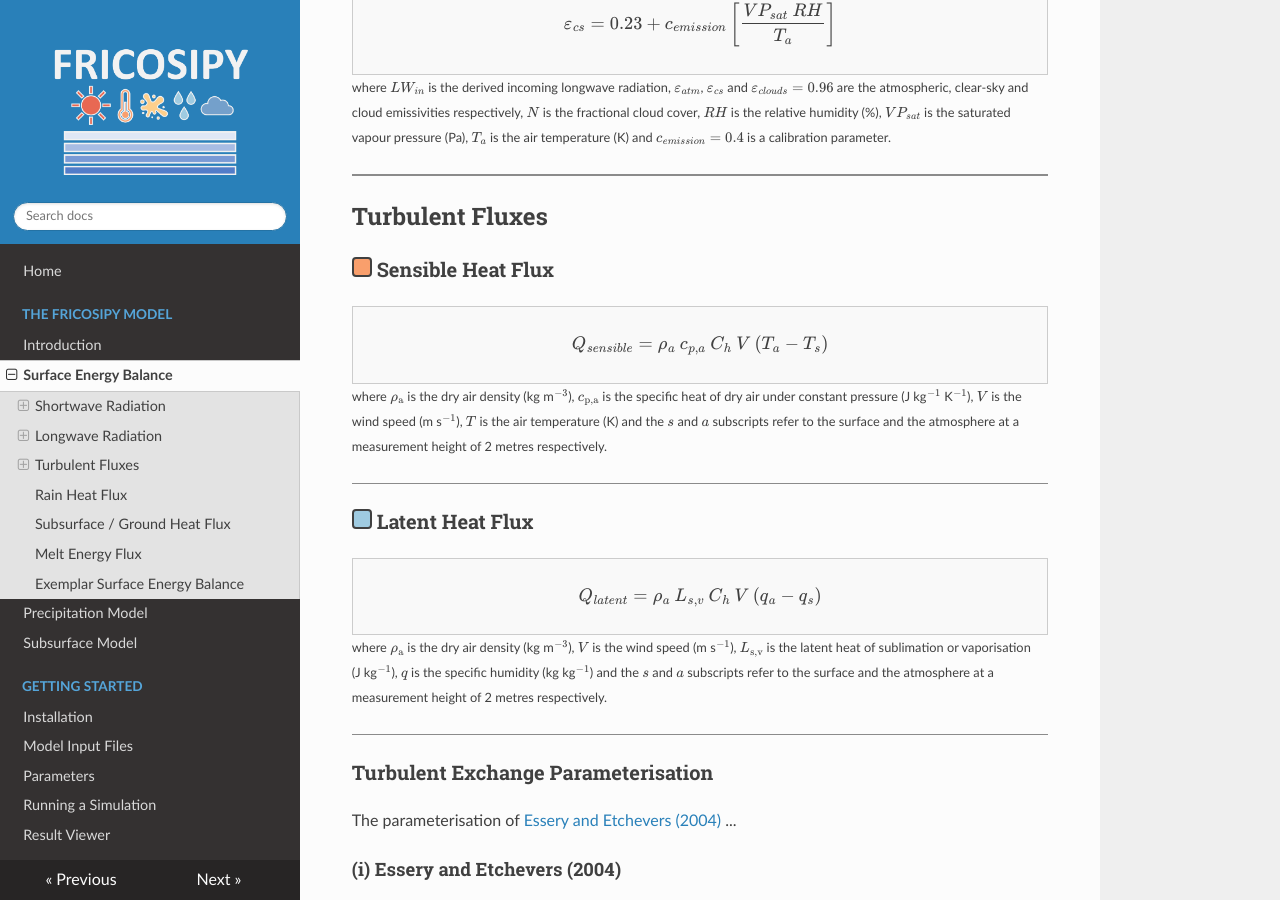
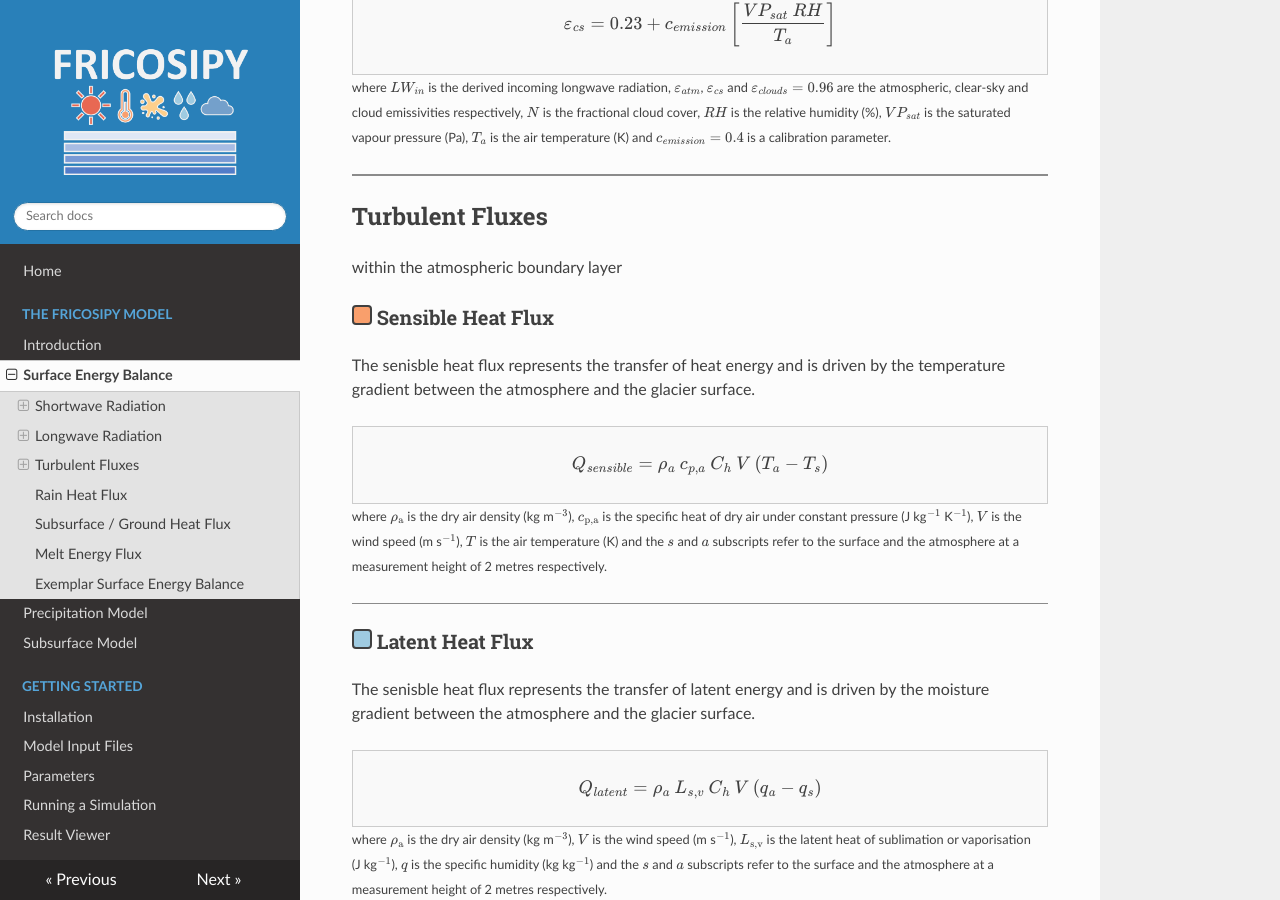
Before and after one commit to MarcusGastaldello/FRICOSIPY, an MkDocs documentation site: the page built from docs/surface_energy_balance.md, in a window 1280 px wide and 900 px high, scrolled down 4295 px. Built offline with MkDocs 1.6.1, drawn with Linux system fonts in a browser that asks for light colours; nearby versions of some CDN libraries.

Commit message:
Update surface_energy_balance.md

```diff
--- a/docs/surface_energy_balance.md
+++ b/docs/surface_energy_balance.md
@@ -169,7 +169,13 @@ $$
 
 ## Turbulent Fluxes
 
+
+
+within the atmospheric boundary layer
+
 ### <span style="display: inline-block; width: 1em; height: 1em;background-color: #F99F6C; border: 2px solid #404040; border-radius: 4px; "></span> Sensible Heat Flux
+
+The senisble heat flux represents the transfer of heat energy and is driven by the temperature gradient between the atmosphere and the glacier surface.
 
 <div style="border:1px solid #ccc; padding:10px; background:#f9f9f9;">
 $$
@@ -181,6 +187,8 @@ $$
 <hr style="height:1px; background-color:#8b8b8b; border:none;" />
 
 ### <span style="display: inline-block; width: 1em; height: 1em;background-color: #9FCBE1; border: 2px solid #404040; border-radius: 4px; "></span> Latent Heat Flux
+
+The senisble heat flux represents the transfer of latent energy and is driven by the moisture gradient between the atmosphere and the glacier surface.
 
 <div style="border:1px solid #ccc; padding:10px; background:#f9f9f9;">
 $$
```
